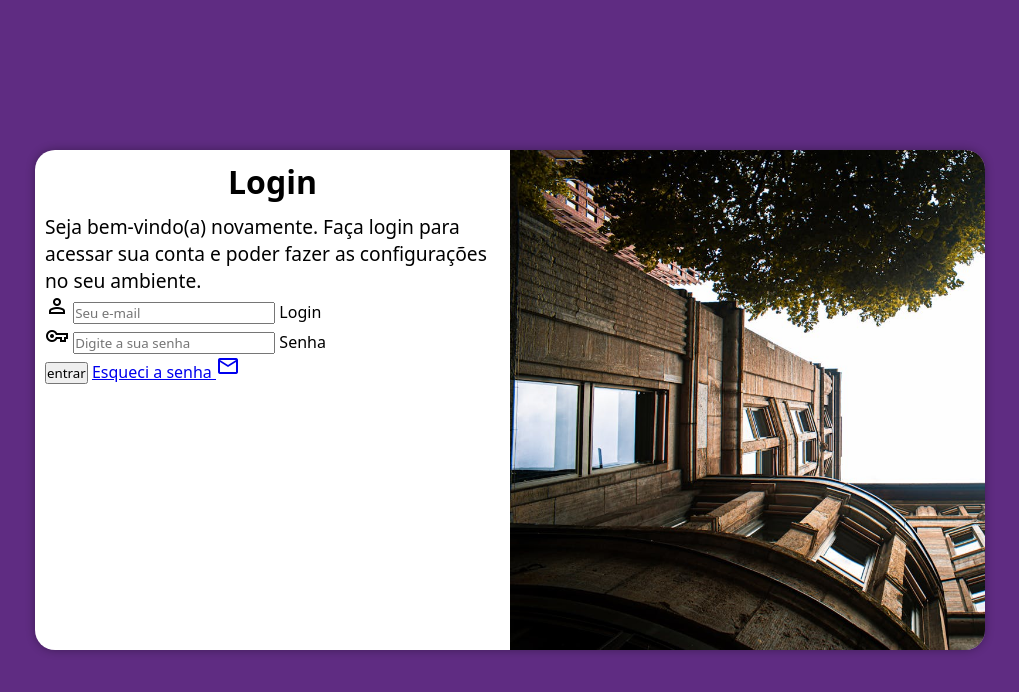
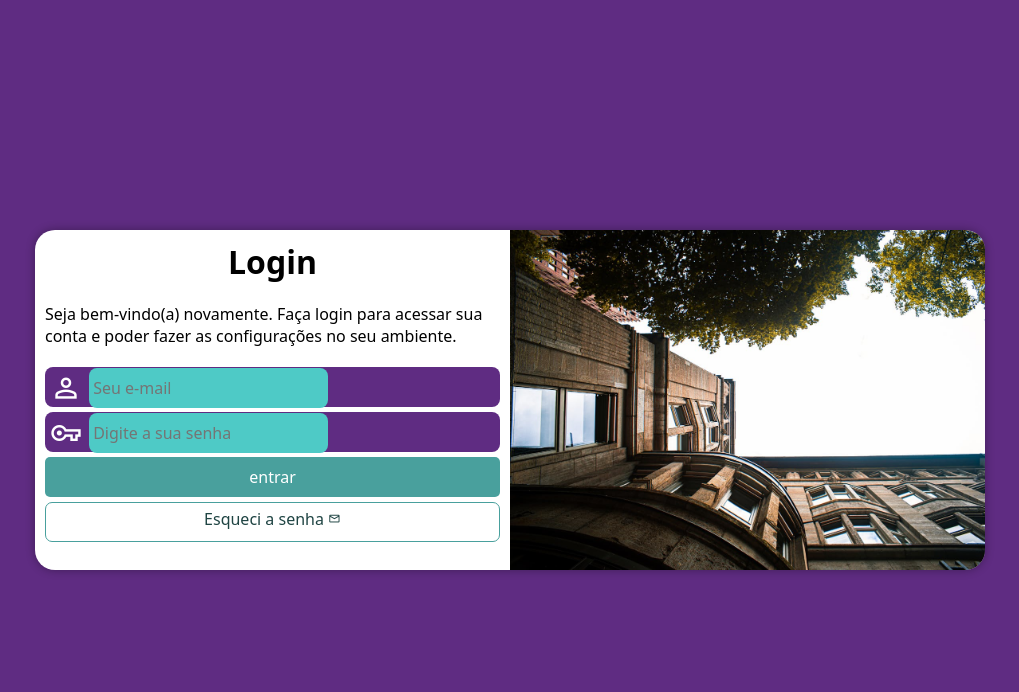
Before and after one commit to HelioTavaresBatalha/projeto-tela-login-responsivo, a plain HTML site: page index.html in a window 1280 px wide. Shown: the whole page, without its empty margins (130-1149 px from the left). Drawn offline with nearby package versions, Linux system fonts and the light colour scheme.

Commit message:
Adicionado os estilos css aos campos inputs

```diff
--- a/estilos/media-query.css
+++ b/estilos/media-query.css
@@ -9,6 +9,7 @@
 
     section#login {
         width: 80vw;
+        height: 280px;
     }
 
     section#login>div#imagem {
@@ -27,6 +28,7 @@
 @media screen and (min-width:992px) {
     section#login {
         width: 950px;
+        height: 340px;
     }
 
     section#login>div#imagem {
@@ -43,7 +45,8 @@
         font-size: 2em;
     }
     div#formulario > p {
-        font-size: 1.2em;
+        font-size: 1em;
+        margin: 20px 0px;
     }
 
 }
--- a/estilos/style.css
+++ b/estilos/style.css
@@ -2,8 +2,8 @@
 
 
 :root {
-    --verde:#49a09d;
-    --lilas:#5f2c82;
+    --verde: #49a09d;
+    --lilas: #5f2c82;
 
 }
 
@@ -13,45 +13,124 @@
     padding: 0px;
     box-sizing: border-box;
 }
-body, html {
+
+body,
+html {
     background-color: var(--lilas);
     height: 100vh;
     width: 100vw;
 }
+
 main {
     position: relative;
     height: 100vh;
     width: 100vw;
 }
+
 section#login {
     position: absolute;
     top: 50%;
     left: 50%;
-    transform: translate(-50%, -50%);
     overflow: hidden;
     background-color: white;
     width: 250px;
     height: 500px;
     border-radius: 20px;
     box-shadow: 0px 0px 10px rgba(0, 0, 0, 0.334);
+    transform: translate(-50%, -50%);
     transition: width 0.3s, height 0.3s;
     transition-timing-function: ease;
 }
-section#login > div#imagem {
+
+section#login>div#imagem {
     display: block;
     background: var(--lilas) url('../imagens/fundo-2.jpg') no-repeat;
     background-size: cover;
     height: 200px;
     background-position: left bottom;
 }
-section#login > div#formulario {
+
+section#login>div#formulario {
     display: block;
     padding: 10px;
 }
-div#formulario > h1 {
+
+div#formulario>h1 {
     text-align: center;
     margin-bottom: 10px;
 }
-div#formulario > p {
+
+div#formulario>p {
     font-size: 0.8em;
 }
+
+form>div.campo {
+    background-color: var(--lilas);
+    display: block;
+    width: 100%;
+    height: 40px;
+    border-radius: 8px;
+    margin: 5px 0px;
+}
+
+div.campo>label {
+    display: none;
+}
+
+div.campo>span {
+    color: white;
+    font-size: 2em;
+    width: 40px;
+    padding: 5px;
+}
+
+div.campo>input {
+    background-color: #4ecac6;
+    font-size: 1em;
+    width: calc(100%-44px);
+    height: 100%;
+    border: 0px;
+    border-radius: 8px;
+    padding: 4px;
+    transform: translateY(-10px);
+}
+
+
+form>input[type=submit] {
+    display: block;
+    font-size: 1em;
+    width: 100%;
+    height: 40px;
+    background-color: var(--verde);
+    color: white;
+    border: none;
+    border-radius: 5px;
+    cursor: pointer;
+}
+
+form>input[type=submit]:hover {
+    background-color: #1f4443;
+}
+
+form>a.botao {
+    display: block;
+    text-align: center;
+    font-size: 1em;
+    width: 100%;
+    height: 40px;
+    padding-top: 5px;
+    margin-top: 5px;
+    background-color: white;
+    color: #1f4443;
+    border: 1px solid #49a09d;
+    border-radius: 7px;
+    text-decoration: none;
+}
+
+form>a.botao:hover {
+    background-color: #49a09d;
+}
+
+form>a.botao>span {
+    font-size: 0.8em;
+}
--- a/index.html
+++ b/index.html
@@ -34,7 +34,7 @@
                         <label for="isenha">Senha</label>
                     </div>
                     <input type="submit" value="entrar">
-                    <a href="esqueci.html">Esqueci a senha
+                    <a href="esqueci.html" class="botao">Esqueci a senha
                         <span class="material-symbols-outlined">mail</span>
                     </a>
                 </form>
```
